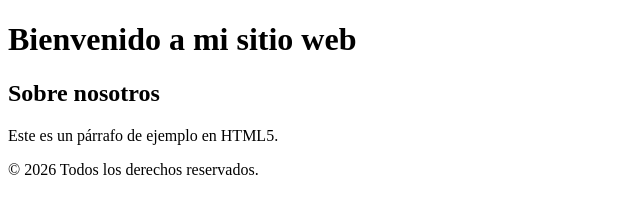
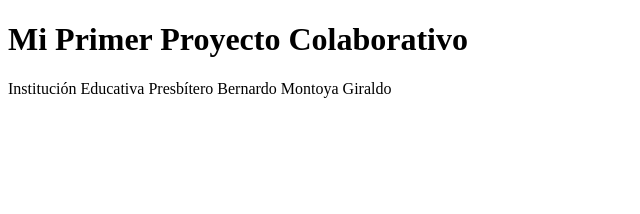
Before and after one commit to samuel-busta/MiPrimerRepositorio10., a plain HTML site: page index.html in a window 1280 px wide. Shown: the whole page, without its empty margins (0-640 px from the left). Drawn offline with Linux system fonts and the light colour scheme.

Commit message:
Update index.html

```diff
--- a/index.html
+++ b/index.html
@@ -1,24 +1,17 @@
 <!DOCTYPE html>
 <html lang="es">
+
 <head>
     <meta charset="UTF-8">
-    <meta name="viewport" content="width=device-width, initial-scale=1.0">
-    <title>Mi primera página HTML5</title>
+    <title>Mi Primer Proyecto en GitHub</title>
 </head>
+
 <body>
-    <header>
-        <h1>Bienvenido a mi sitio web</h1>
-    </header>
 
-    <main>
-        <section>
-            <h2>Sobre nosotros</h2>
-            <p>Este es un párrafo de ejemplo en HTML5.</p>
-        </section>
-    </main>
+    <h1>Mi Primer Proyecto Colaborativo</h1>
 
-    <footer>
-        <p>&copy; 2026 Todos los derechos reservados.</p>
-    </footer>
+    <p>Institución Educativa Presbítero Bernardo Montoya Giraldo</p>
+
 </body>
+
 </html>
```
